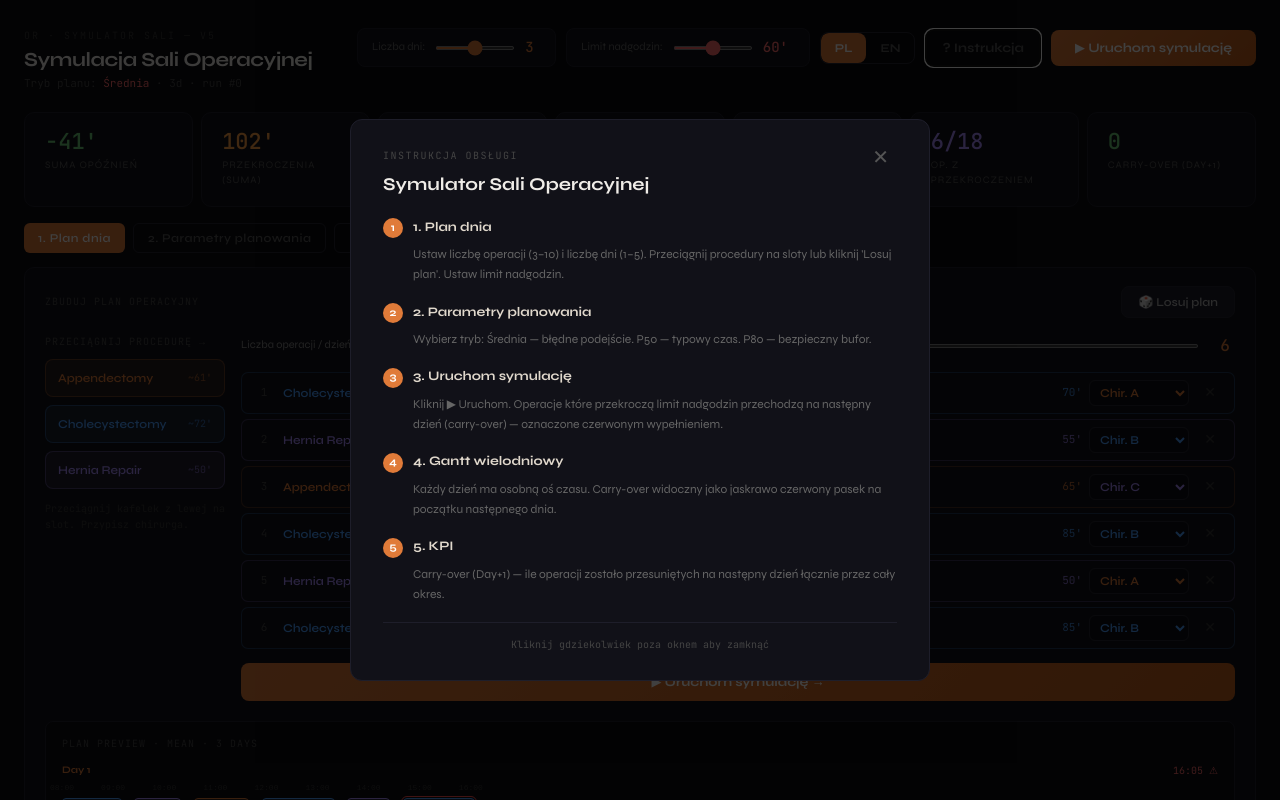
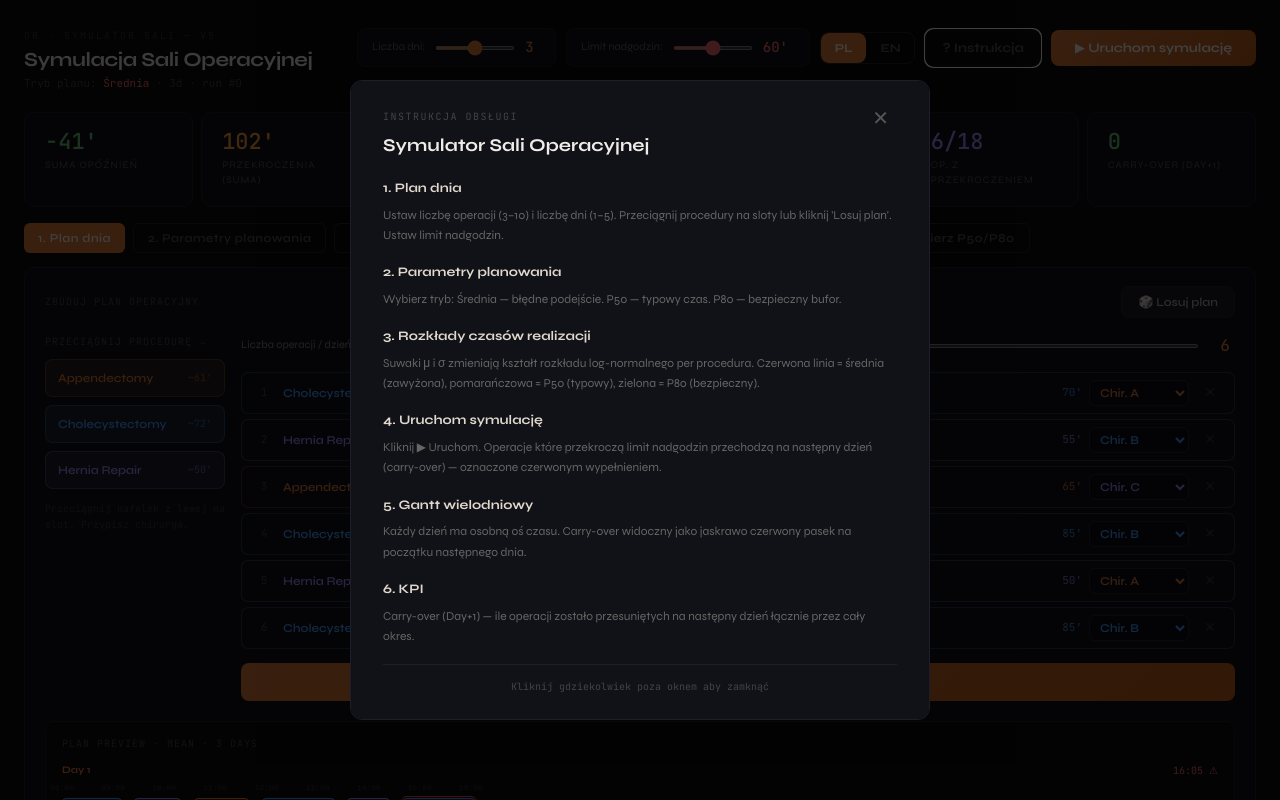
Before and after one commit to stanszulc/operating-room-simulator, a React (Vite) app in the folder or-simulator/: page / in a window 1280 px wide. Both pictures are taken after a click on the button "? Instrukcja". Shown: the top 800 px of the page. Built offline with nearby package versions, Linux system fonts and the light colour scheme.

Commit message:
update help modal: add step 3 distributions, renumber to 6 steps

```diff
--- a/or-simulator/src/App.jsx
+++ b/or-simulator/src/App.jsx
@@ -41,7 +41,7 @@ const T = {
     tabs: {
       schedule: "1. Plan dnia",
       planning: "2. Parametry planowania",
-      params:   "3. Rozkłady",
+      params:   "3. Rozkłady czasów realizacji",
       gantt:    "4. Gantt (wyniki)",
       bias:     "5. Błąd planowania",
       matrix:   "6. Macierz P50/P80",
@@ -105,9 +105,10 @@ const T = {
       steps: [
         { title: "1. Plan dnia", body: "Ustaw liczbę operacji (3–10) i liczbę dni (1–5). Przeciągnij procedury na sloty lub kliknij 'Losuj plan'. Ustaw limit nadgodzin." },
         { title: "2. Parametry planowania", body: "Wybierz tryb: Średnia — błędne podejście. P50 — typowy czas. P80 — bezpieczny bufor." },
-        { title: "3. Uruchom symulację", body: "Kliknij ▶ Uruchom. Operacje które przekroczą limit nadgodzin przechodzą na następny dzień (carry-over) — oznaczone czerwonym wypełnieniem." },
-        { title: "4. Gantt wielodniowy", body: "Każdy dzień ma osobną oś czasu. Carry-over widoczny jako jaskrawo czerwony pasek na początku następnego dnia." },
-        { title: "5. KPI", body: "Carry-over (Day+1) — ile operacji zostało przesuniętych na następny dzień łącznie przez cały okres." },
+        { title: "3. Rozkłady czasów realizacji", body: "Suwaki μ i σ zmieniają kształt rozkładu log-normalnego per procedura. Czerwona linia = średnia (zawyżona), pomarańczowa = P50 (typowy), zielona = P80 (bezpieczny)." },
+        { title: "4. Uruchom symulację", body: "Kliknij ▶ Uruchom. Operacje które przekroczą limit nadgodzin przechodzą na następny dzień (carry-over) — oznaczone czerwonym wypełnieniem." },
+        { title: "5. Gantt wielodniowy", body: "Każdy dzień ma osobną oś czasu. Carry-over widoczny jako jaskrawo czerwony pasek na początku następnego dnia." },
+        { title: "6. KPI", body: "Carry-over (Day+1) — ile operacji zostało przesuniętych na następny dzień łącznie przez cały okres." },
       ],
     },
   },
@@ -135,7 +136,7 @@ const T = {
     tabs: {
       schedule: "1. Schedule",
       planning: "2. Planning params",
-      params:   "3. Distributions",
+      params:   "3. Distribution of realization times",
       gantt:    "4. Gantt (results)",
       bias:     "5. Planning bias",
       matrix:   "6. P50/P80 Matrix",
@@ -199,9 +200,10 @@ const T = {
       steps: [
         { title: "1. Schedule", body: "Set ops per day (3–10) and number of days (1–5). Drag tiles onto slots or randomize. Set overtime limit." },
         { title: "2. Planning parameters", body: "Choose mode: Mean — incorrect. P50 — typical. P80 — safe buffer." },
-        { title: "3. Run simulation", body: "Click ▶ Run. Ops exceeding overtime limit carry over to the next day — shown in bright red." },
-        { title: "4. Multi-day Gantt", body: "Each day has its own timeline. Carry-over ops appear as bright red bars at the start of the next day." },
-        { title: "5. KPIs", body: "Carry-over (Day+1) — total ops moved to next day across the whole period." },
+        { title: "3. Distribution of realization times", body: "μ and σ sliders change the log-normal distribution shape per procedure. Red line = mean (inflated), orange = P50 (typical), green = P80 (safe)." },
+        { title: "4. Run simulation", body: "Click ▶ Run. Ops exceeding overtime limit carry over to the next day — shown in bright red." },
+        { title: "5. Multi-day Gantt", body: "Each day has its own timeline. Carry-over ops appear as bright red bars at the start of the next day." },
+        { title: "6. KPIs", body: "Carry-over (Day+1) — total ops moved to next day across the whole period." },
       ],
     },
   },
@@ -802,10 +804,9 @@ export default function ORSimV5() {
             {t.helpModal.steps.map(({ title, body }, i) => (
               <div key={i} style={{ marginBottom:18 }}>
                 <div style={{ display:"flex", gap:10, alignItems:"baseline", marginBottom:6 }}>
-                  <span style={{ background:"#e07b39", color:"#fff", borderRadius:"50%", width:20, height:20, display:"inline-flex", alignItems:"center", justifyContent:"center", fontSize:11, fontWeight:700, flexShrink:0 }}>{i+1}</span>
                   <span style={{ fontSize:13, fontWeight:700, color:"#e0d8cc" }}>{title}</span>
                 </div>
-                <div style={{ fontSize:12, color:"#666", lineHeight:1.7, paddingLeft:30 }}>{body}</div>
+                <div style={{ fontSize:12, color:"#666", lineHeight:1.7 }}>{body}</div>
               </div>
             ))}
             <div style={{ borderTop:"1px solid #1e1e2a", paddingTop:14, marginTop:4, fontSize:10, color:"#444", fontFamily:"'JetBrains Mono',monospace", textAlign:"center" }}>{t.helpModal.close}</div>
```
